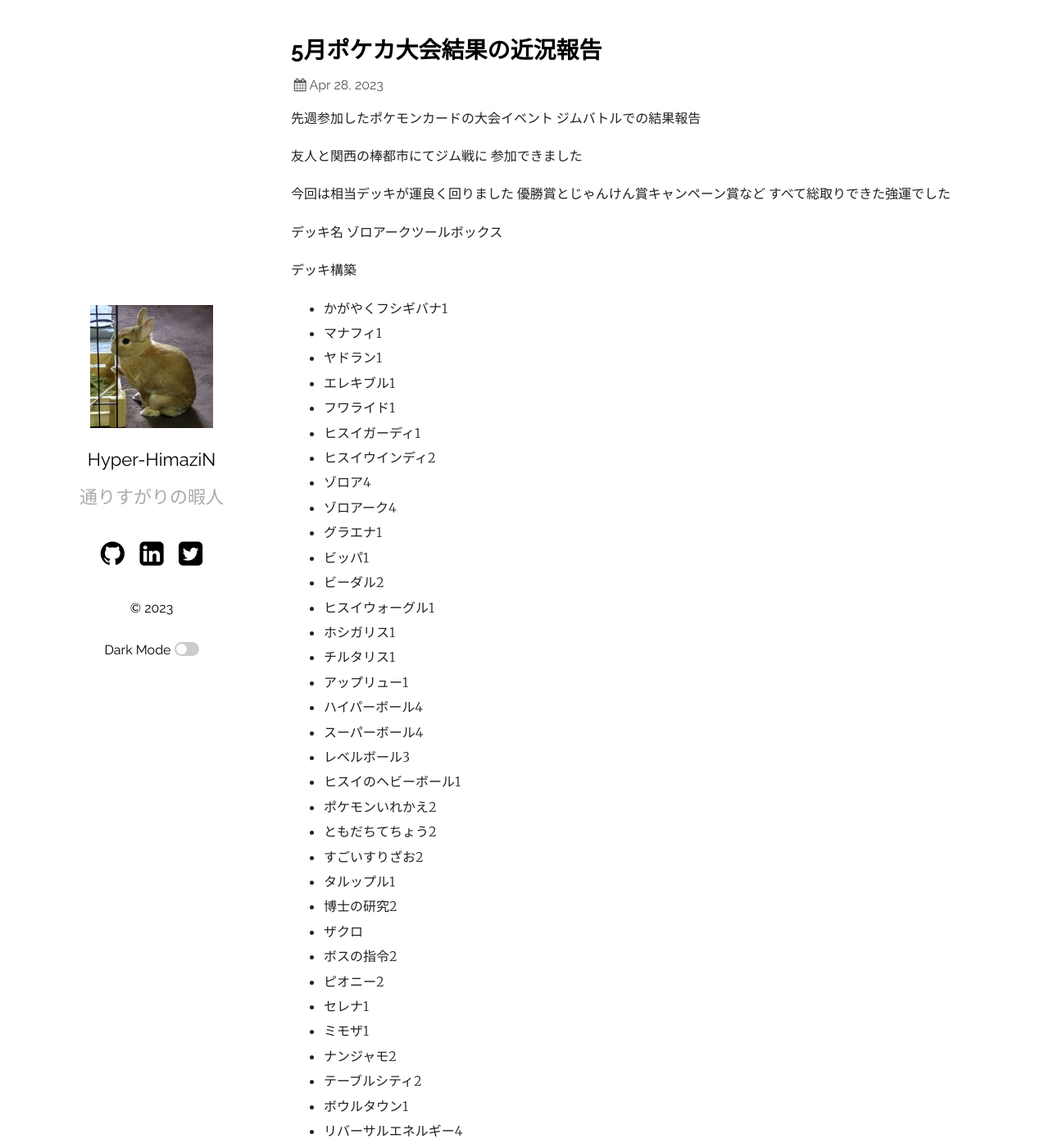
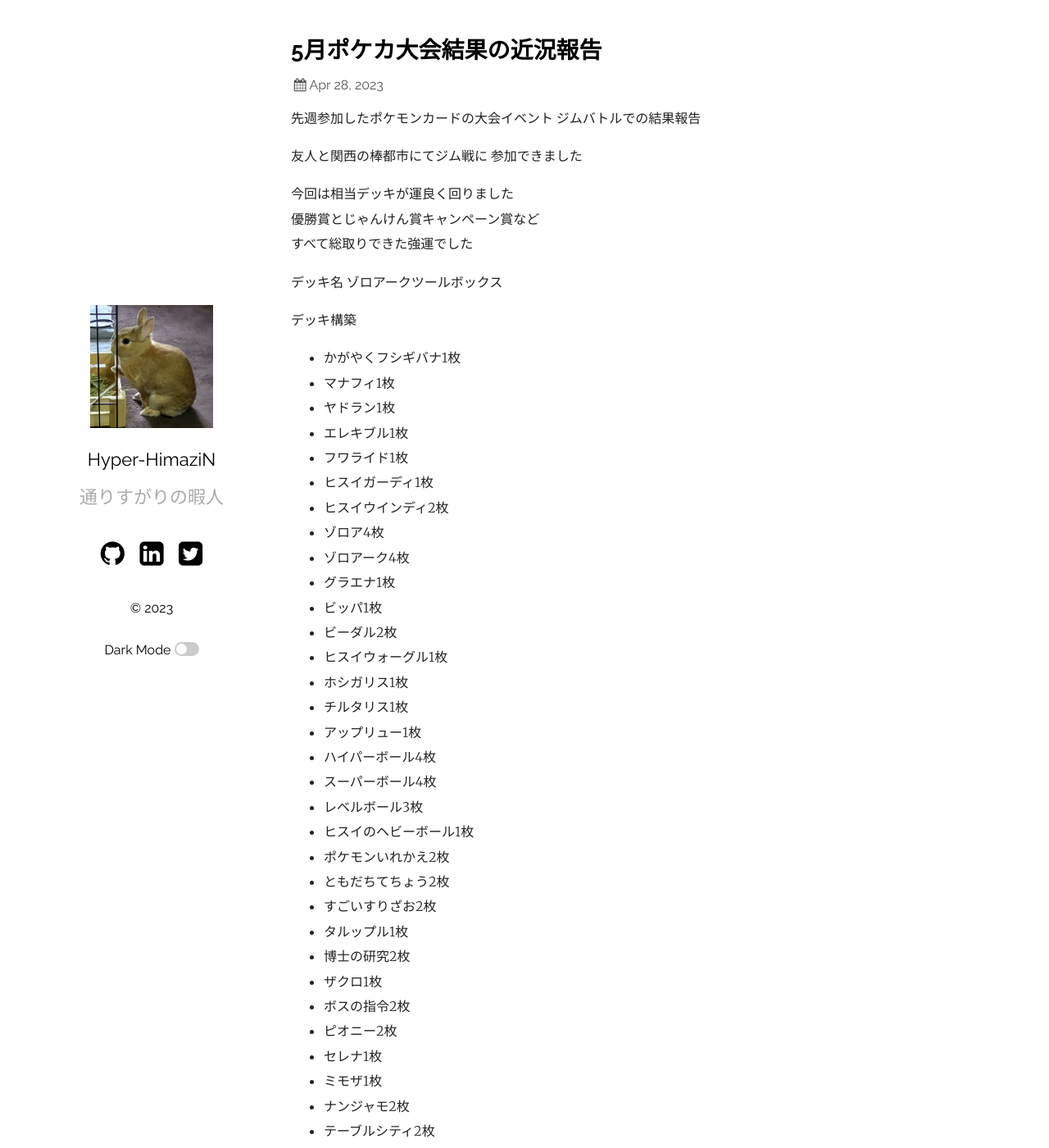
Before and after one commit to S-All11/S-All11.github.io, a Jekyll site: the page built from _posts/2023-04-28-Test4.md, in a window 1280 px wide and 1400 px high. Shown: the whole window at 82% size. Built offline with Jekyll 4.4.1, drawn with Linux system fonts in a browser that asks for light colours; some of the changed text lies outside the part shown.

Commit message:
枚数更新

```diff
--- a/_posts/2023-04-28-Test4.md
+++ b/_posts/2023-04-28-Test4.md
@@ -17,44 +17,47 @@
 デッキ名 ゾロアークツールボックス
 
 デッキ構築
-- かがやくフシギバナ1
-- マナフィ1
-- ヤドラン1
-- エレキブル1
-- フワライド1
-- ヒスイガーディ1
-- ヒスイウインディ2
-- ゾロア4
-- ゾロアーク4
-- グラエナ1
-- ビッパ1
-- ビーダル2
-- ヒスイウォーグル1
-- ホシガリス1
-- チルタリス1
-- アップリュー1
-- ハイパーボール4
-- スーパーボール4
-- レベルボール3
-- ヒスイのヘビーボール1
-- ポケモンいれかえ2
-- ともだちてちょう2
-- すごいすりざお2
-- タルップル1
-- 博士の研究2
-- ザクロ
-- ボスの指令2
-- ピオニー2
-- セレナ1
-- ミモザ1
-- ナンジャモ2
-- テーブルシティ2
-- ボウルタウン1
-- リバーサルエネルギー4
+- かがやくフシギバナ1枚
+- マナフィ1枚
+- ヤドラン1枚
+- エレキブル1枚
+- フワライド1枚
+- ヒスイガーディ1枚
+- ヒスイウインディ2枚
+- ゾロア4枚
+- ゾロアーク4枚
+- グラエナ1枚
+- ビッパ1枚
+- ビーダル2枚
+- ヒスイウォーグル1枚
+- ホシガリス1枚
+- チルタリス1枚
+- アップリュー1枚
+- ハイパーボール4枚
+- スーパーボール4枚
+- レベルボール3枚
+- ヒスイのヘビーボール1枚
+- ポケモンいれかえ2枚
+- ともだちてちょう2枚
+- すごいすりざお2枚
+- タルップル1枚
+- 博士の研究2枚
+- ザクロ1枚
+- ボスの指令2枚
+- ピオニー2枚
+- セレナ1枚
+- ミモザ1枚
+- ナンジャモ2枚
+- テーブルシティ2枚
+- ボウルタウン1枚
+- リバーサルエネルギー4枚
 
 1回戦目敗北 3-5	アメモースギャラドスLOデッキ
 2回戦目勝利 6-5	サーナイトexデッキ
 3回戦目勝利 6-2	アルセウスヒスイヌメルゴンデッキ
 
-優勝景品のプロモパック3+1+3でした
-ウッウロボは出ませんでした
+- 優勝景品のプロモパック3
+- 参加賞品のプロモパック1
+- じゃんけん賞品のパック3
+-   キャンペーンのパック1
+ウッウロボは出ませんでしたw
```
Also changed, not shown: _posts/2023-04-28-Test3.md (+20 -20 lines).
